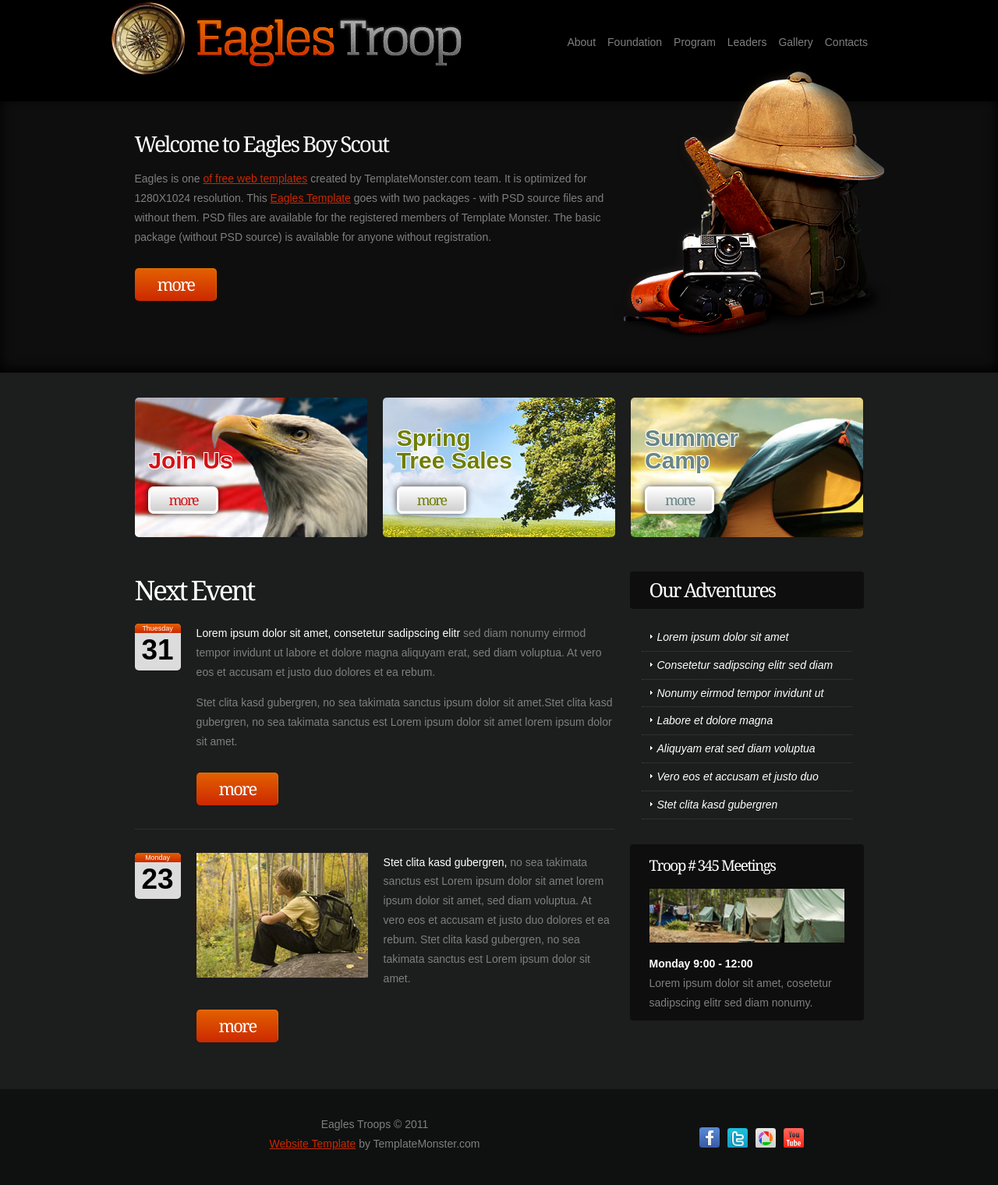
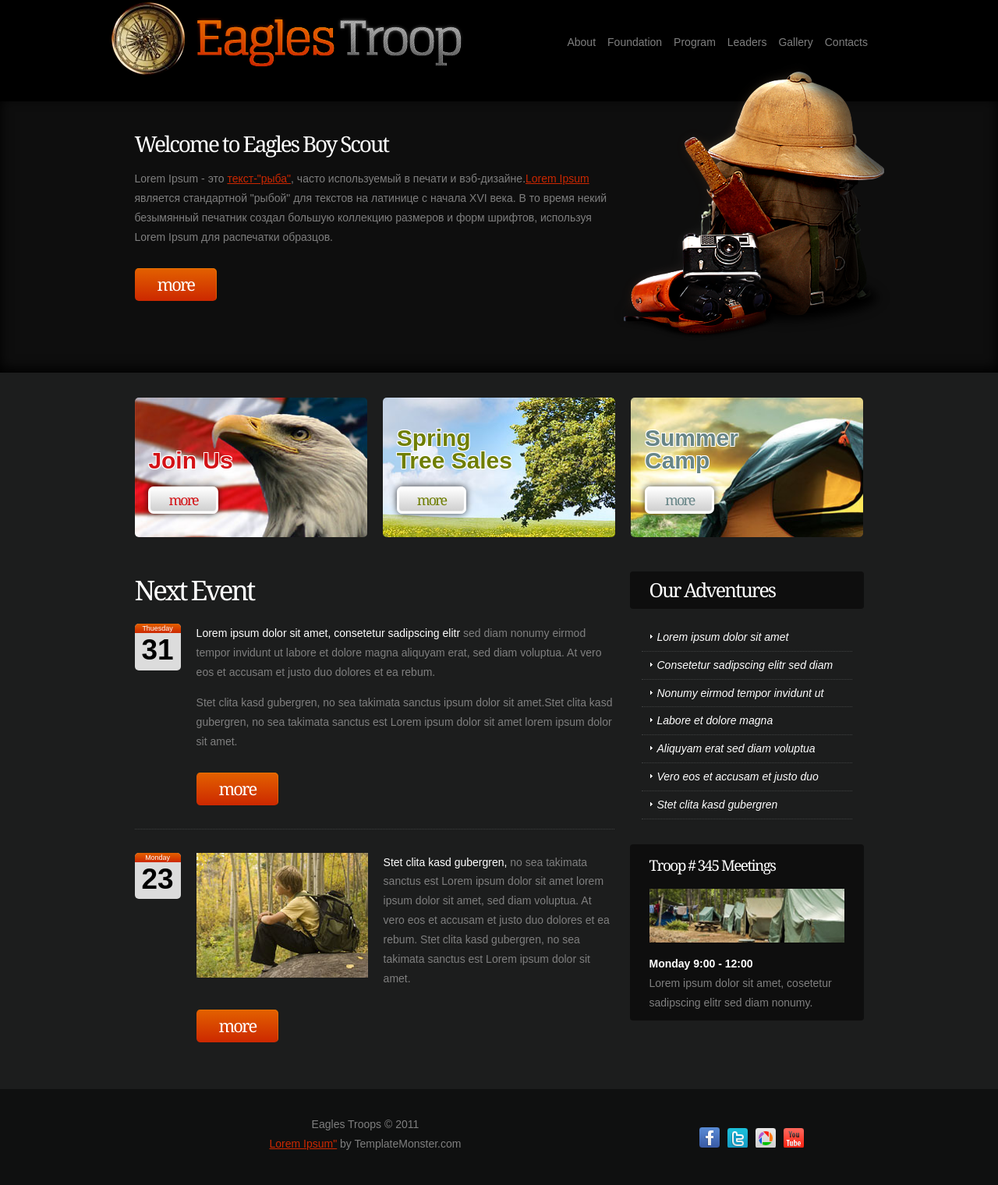
Before and after one commit to SergeiTrush/EaglesTroop, a website: page app/index.html in a window 1280 px wide. Shown: the part 22-1542 px from the top of the page at 78% size. Drawn offline with Linux system fonts and the light colour scheme; a web font is replaced by a local one.

Commit message:
Final eagles troop

```diff
--- a/app/index.html
+++ b/app/index.html
@@ -41,7 +41,7 @@
 				<div class="thumb">
 					<div class="thumb__left">
 						<div class="thumb__title">Welcome to Eagles Boy Scout</div>
-						<div class="thumb__text">Eagles is one <a href="#" class="thumb__text_link">of free web templates</a> created by TemplateMonster.com team. It is optimized for 1280X1024 resolution. This <a href="#" class="thumb__text_link">Eagles Template</a> goes with two packages - with PSD source files and without them. PSD files are available for the registered members of Template Monster. The basic package (without PSD source) is available for anyone without registration.</div>
+						<div class="thumb__text">Lorem Ipsum - это <a href="#" class="thumb__text_link"> текст-"рыба"</a>, часто используемый в печати и вэб-дизайне.<a href="#" class="thumb__text_link">Lorem Ipsum</a> является стандартной "рыбой" для текстов на латинице с начала XVI века. В то время некий безымянный печатник создал большую коллекцию размеров и форм шрифтов, используя Lorem Ipsum для распечатки образцов.</div>
 						<button class="thumb__btn">more</button>
 					</div>
 					<img src="images/foto.png" alt="Picture" class="thumb__img">
@@ -116,8 +116,7 @@
 		<div class="main-footer">
 			<footer class="footer wow">
 				<div class="footer__text">Eagles Troops &copy; 2011<br/>
-					<a href="#" class="footer__clr">Website Template</a>
-					by TemplateMonster.com
+					<a href="#" class="footer__clr">Lorem Ipsum"</a> by TemplateMonster.com
 				</div>
 				<div class="footer__social">
 					<a href="https://www.facebook.com/" class="footer__icon_1" target="_blank"></a>
```
Also changed, not shown: dist/index.html.
